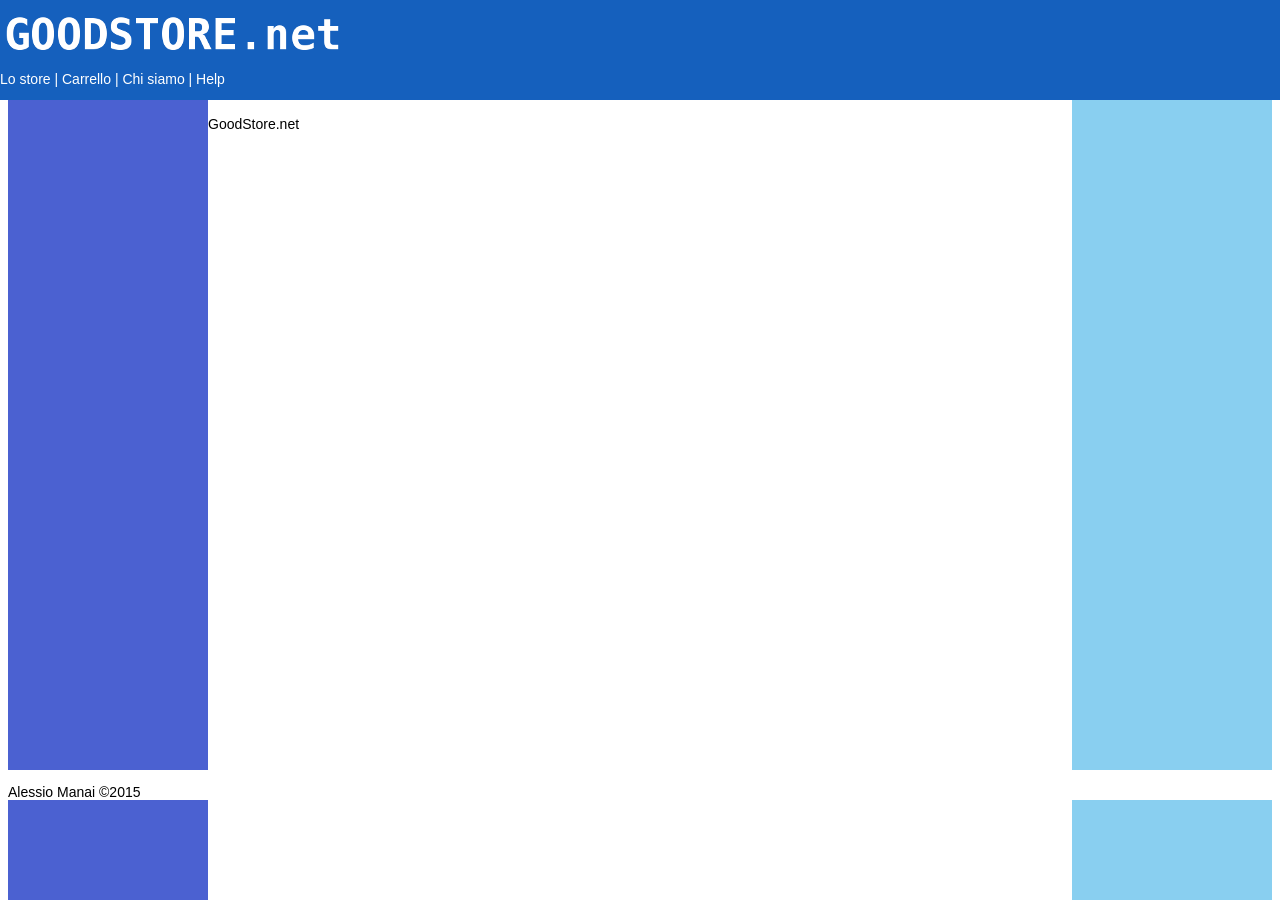
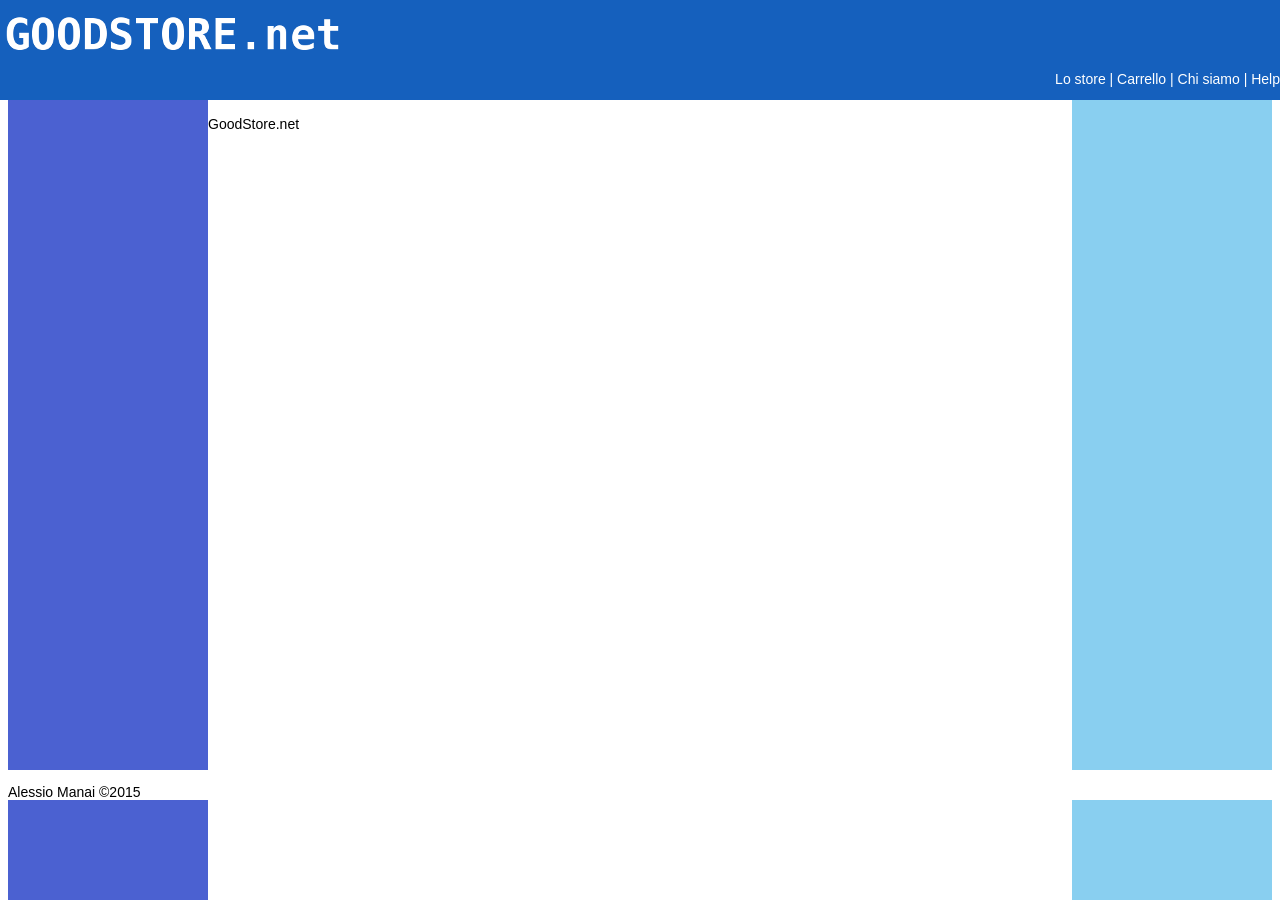
Before and after one commit to bmteclabscom/Amm2015, a PHP site: page / in a window 1280 px wide. Run offline with PHP 8.4, Linux system fonts and the light colour scheme.

Commit message:
modified:   view/css/testo.css

```diff
--- a/view/css/testo.css
+++ b/view/css/testo.css
@@ -14,6 +14,6 @@ footer {
 }
 
 p#menu {
-	text-align: left;
+	text-align: right;
 	color: #FFFFFF;
 }
```
